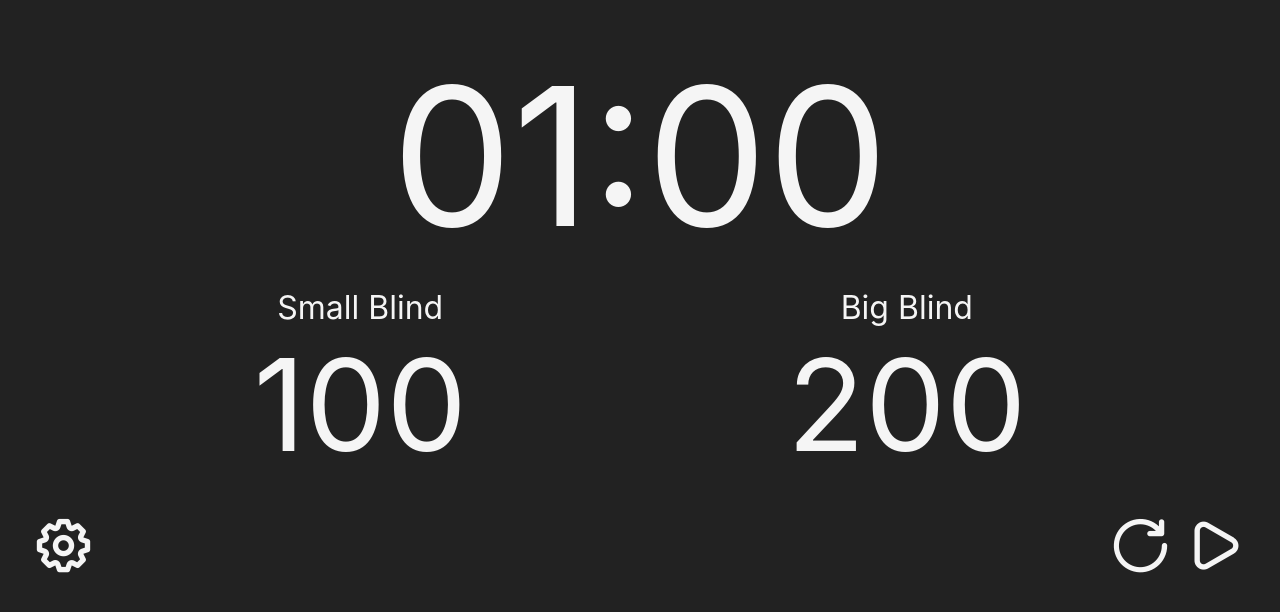
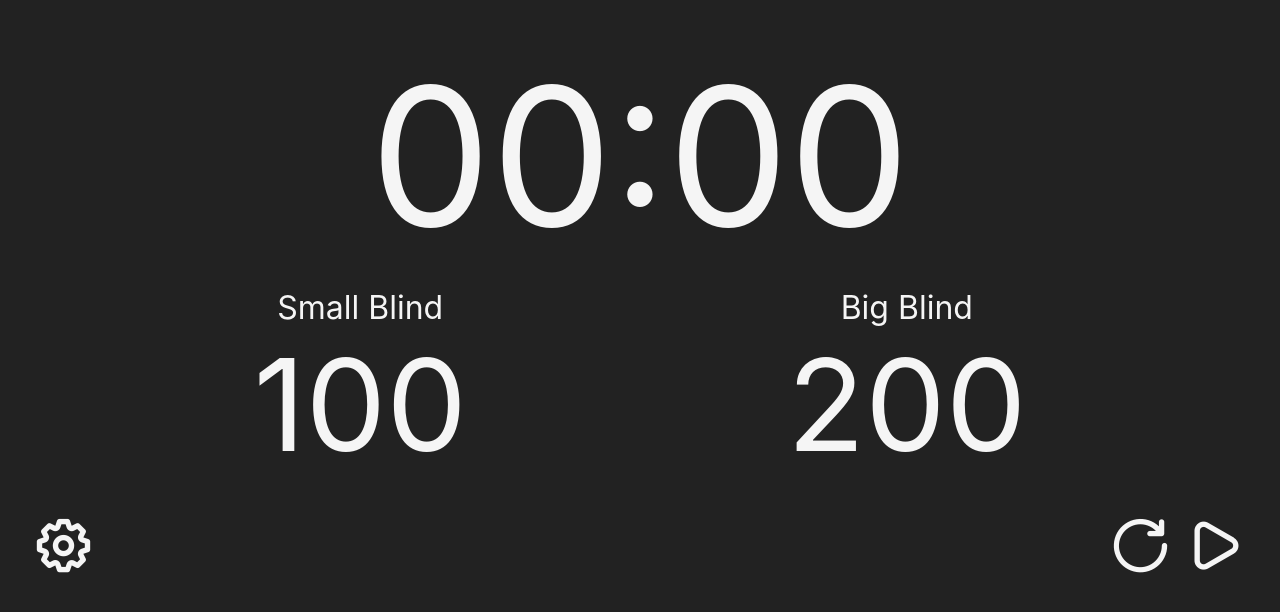
Before and after one commit to domifar/PokertimerClient, a React (Vite) app: page / in a window 1280 px wide. Shown: the top 612 px of the page. Built offline with nearby package versions, Linux system fonts and the light colour scheme.

Commit message:
performance

```diff
--- a/dev-dist/sw.js
+++ b/dev-dist/sw.js
@@ -82,7 +82,7 @@ define(['./workbox-54d0af47'], (function (workbox) { 'use strict';
     "revision": "3ca0b8505b4bec776b69afdba2768812"
   }, {
     "url": "index.html",
-    "revision": "0.3b9ebo36qlg"
+    "revision": "0.dipfdounqt8"
   }], {});
   workbox.cleanupOutdatedCaches();
   workbox.registerRoute(new workbox.NavigationRoute(workbox.createHandlerBoundToURL("index.html"), {
--- a/src/App.jsx
+++ b/src/App.jsx
@@ -5,7 +5,7 @@ import Blinds from './components/Blinds'
 import Settings from './components/Settings'
 
 function App() {
-  const [time, setTime] = useState(1)
+  const [time, setTime] = useState(0)
   const [isPaused, setIsPaused] = useState(true)
   const [index, setIndex] = useState(0)
   const [blinds, setBlinds] = useState([100, 200])
--- a/src/components/Settings.jsx
+++ b/src/components/Settings.jsx
@@ -38,9 +38,9 @@ const Settings = (params) => {
 
     const reset = () => {
         params.setIndex(0)
-        params.setNewTime(5)
+        params.setNewTime(0)
         params.setIsPaused(true)
-        setPlay(!play)
+        setPlay(false)
     }
 
     return (
--- a/src/components/Timer.jsx
+++ b/src/components/Timer.jsx
@@ -11,7 +11,7 @@ const Timer = (params) => {
     }, [params.time])
 
     useEffect(() => {
-        params.stopTimer ? setIsPaused(true) : setIsPaused(false)
+        setIsPaused(params.stopTimer)
     }, [params.stopTimer])
 
     useEffect(() => {
```
